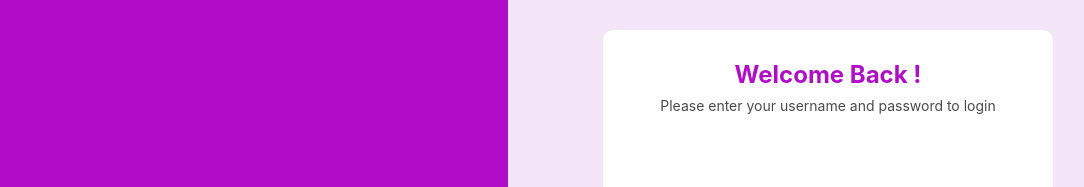
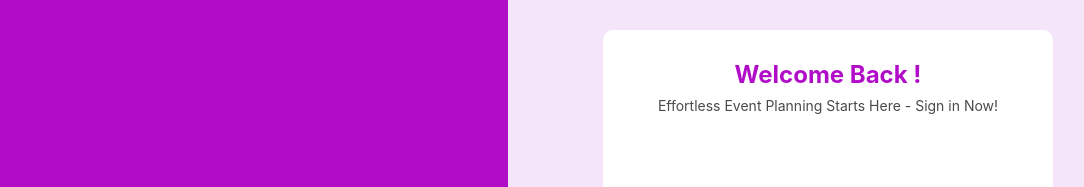
Before and after one commit to Akshay-Jayan3/eventApp-client, a React (Create React App) app: page /login in a window 1280 px wide. Shown: the top 187 px of the page, without its empty margins (132-1216 px from the left). Built offline with nearby package versions, Linux system fonts and the light colour scheme.

Commit message:
change tag line in login

```diff
--- a/src/components/login/index.js
+++ b/src/components/login/index.js
@@ -6,7 +6,7 @@
     <div className={styles.container}>
       <div className={styles.welcome}>
         <h2>Welcome Back !</h2>
-        <p>Please enter your username and password to login</p>
+        <p>Effortless Event Planning Starts Here - Sign in Now!</p>
       </div>
 
       <form onSubmit={handleLogin}>
```
